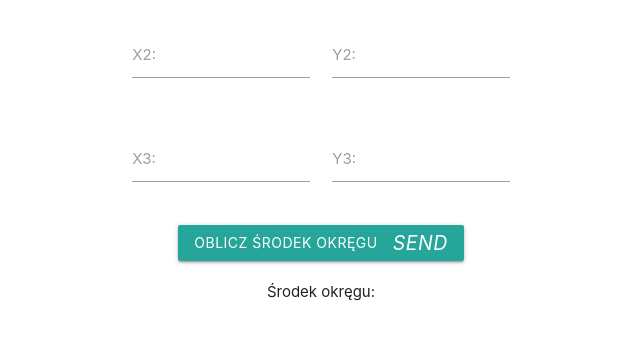
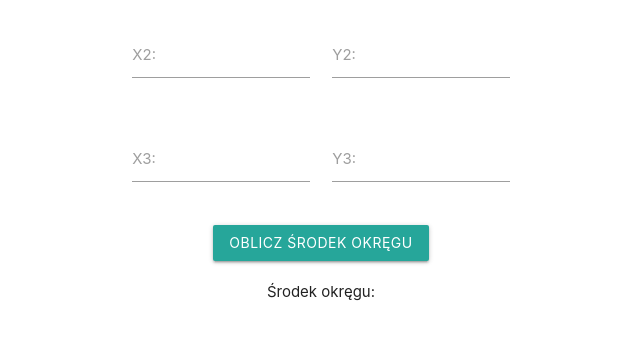
Before and after one commit to bartoszcwiakala/bartoszcwiakala.github.io, a plain HTML site: page index.html in a window 1280 px wide. Shown: the part 188-528 px from the top of the page, without its empty margins (319-959 px from the left). Drawn offline with nearby package versions, Linux system fonts and the light colour scheme.

Commit message:
Update index.html

```diff
--- a/index.html
+++ b/index.html
@@ -51,9 +51,7 @@
                 </div>
 
                 <div class="center-align">
-                    <button class="btn waves-effect waves-light" type="button" name="action" onclick="calculateCircleCenter()">Oblicz środek okręgu
-                        <i class="material-icons right">send</i>
-                    </button>
+                    <button class="btn waves-effect waves-light" type="button" name="action" onclick="calculateCircleCenter()">Oblicz środek okręgu </button>
                 </div>
             </form>
         </div>
```
